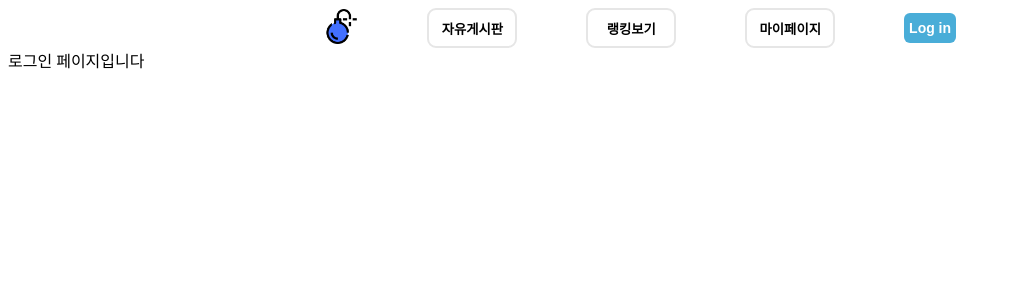
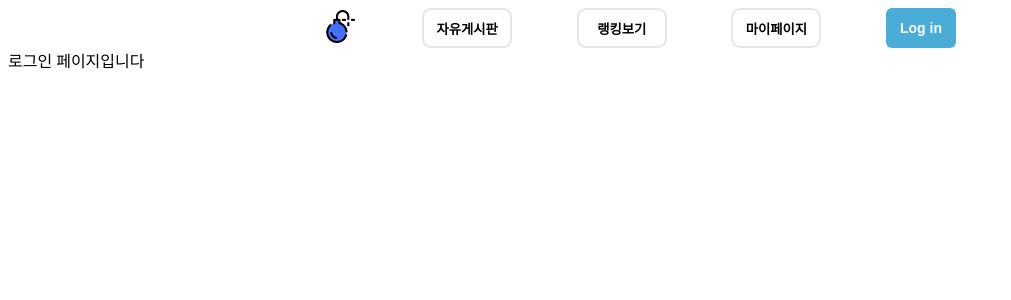
Before and after one commit to wooseokc/zb-Team-FE, a Next.js app: page /board/list in a window 1280 px wide. Shown: the top 300 px of the page, without its empty margins (0-1011 px from the left). Built offline with nearby package versions, Linux system fonts and the light colour scheme.

Commit message:
로그인, 로그아웃 버튼 스타일 변경

```diff
--- a/components/navbar.tsx
+++ b/components/navbar.tsx
@@ -115,8 +115,8 @@ const NavButton = styled.button<{char? : string}>`
 const LoginButton = styled.button`
   background: inherit ; box-shadow:none; padding:0; overflow:visible; cursor:pointer;
 
-  width : 60px;
-  height : 30px;
+  min-width : 70px;
+  height : 40px;
 
   border : 0;
   border-radius: 6px;
@@ -137,12 +137,15 @@ const LoginButton = styled.button`
 const LogOutButton = styled.button`
   background: inherit ; box-shadow:none; padding:0; overflow:visible; cursor:pointer;
 
-  width : 60px;
-  height : 30px;
+  min-width : 70px;
+  height : 40px;
 
   border : 0;
   border-radius: 6px;
   outline: 0;
+
+  padding: 5px;
+
   color: white;
   font-weight: bold;
   font-size: 14px;
```
